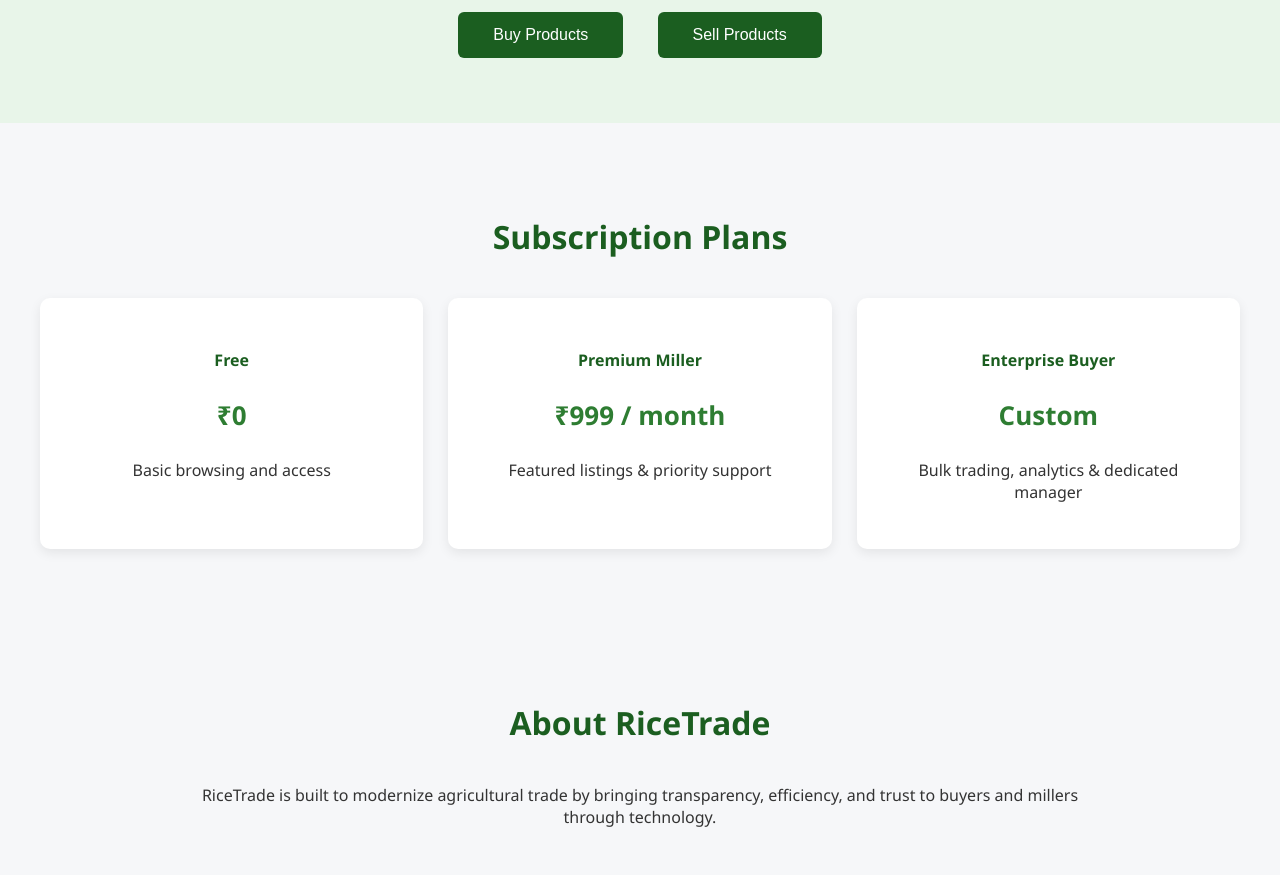
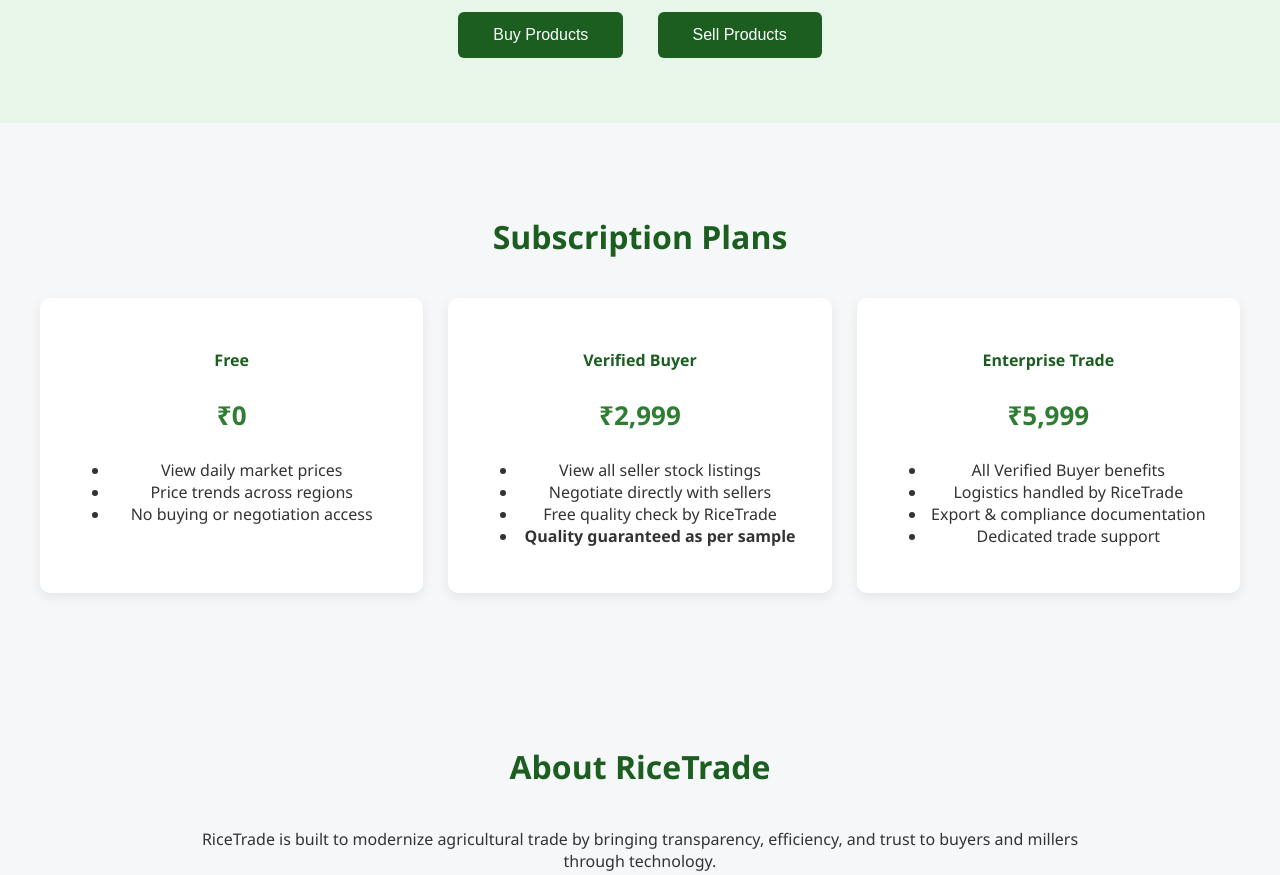
Before and after one commit to UditChaudhary1/ricetrade-website, a plain HTML site: page index.html in a window 1280 px wide. Shown: the part 1440-2315 px from the top of the page. Drawn offline with Linux system fonts and the light colour scheme.

Commit message:
Update index.html

```diff
--- a/index.html
+++ b/index.html
@@ -217,26 +217,49 @@
 </section>
 
 <!-- PRICING -->
-<section class="section" id="pricing">
-<h3>Subscription Plans</h3>
-<div class="cards">
+<section class="section pricing" id="pricing">
+  <h3>Subscription Plans</h3>
+
+  <div class="cards">
+
+    <!-- Free Plan -->
     <div class="card">
-        <h4>Free</h4>
-        <p class="price">₹0</p>
-        <p>Basic browsing and access</p>
+      <h4>Free</h4>
+      <p class="price">₹0</p>
+      <ul>
+        <li>View daily market prices</li>
+        <li>Price trends across regions</li>
+        <li>No buying or negotiation access</li>
+      </ul>
     </div>
+
+    <!-- Verified Buyer -->
+    <div class="card highlight">
+      <h4>Verified Buyer</h4>
+      <p class="price">₹2,999</p>
+      <ul>
+        <li>View all seller stock listings</li>
+        <li>Negotiate directly with sellers</li>
+        <li>Free quality check by RiceTrade</li>
+        <li><strong>Quality guaranteed as per sample</strong></li>
+      </ul>
+    </div>
+
+    <!-- Enterprise Trade -->
     <div class="card">
-        <h4>Premium Miller</h4>
-        <p class="price">₹999 / month</p>
-        <p>Featured listings & priority support</p>
+      <h4>Enterprise Trade</h4>
+      <p class="price">₹5,999</p>
+      <ul>
+        <li>All Verified Buyer benefits</li>
+        <li>Logistics handled by RiceTrade</li>
+        <li>Export & compliance documentation</li>
+        <li>Dedicated trade support</li>
+      </ul>
     </div>
-    <div class="card">
-        <h4>Enterprise Buyer</h4>
-        <p class="price">Custom</p>
-        <p>Bulk trading, analytics & dedicated manager</p>
-    </div>
-</div>
+
+  </div>
 </section>
+
 
 <!-- ABOUT -->
 <section class="section" id="about">
```
